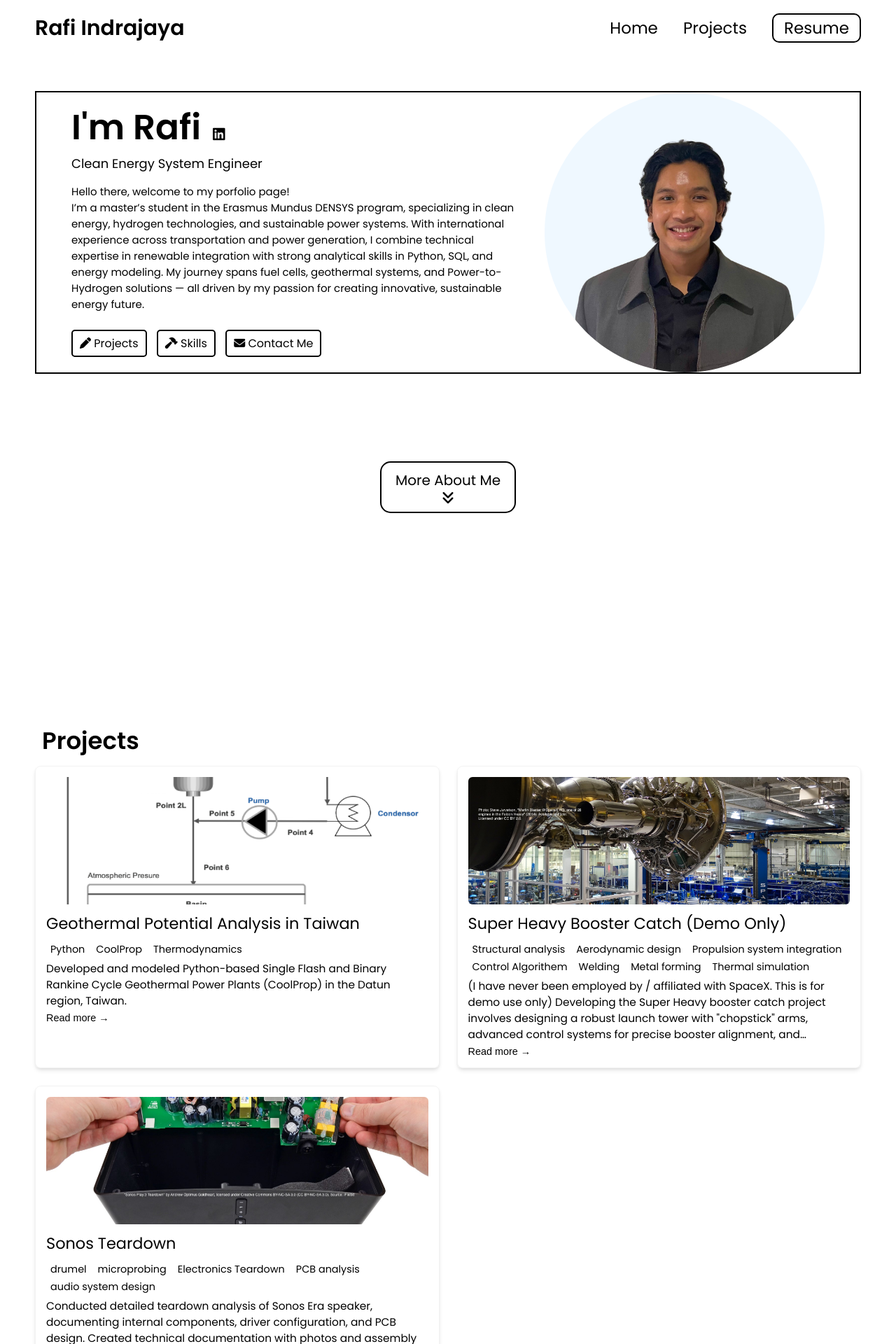
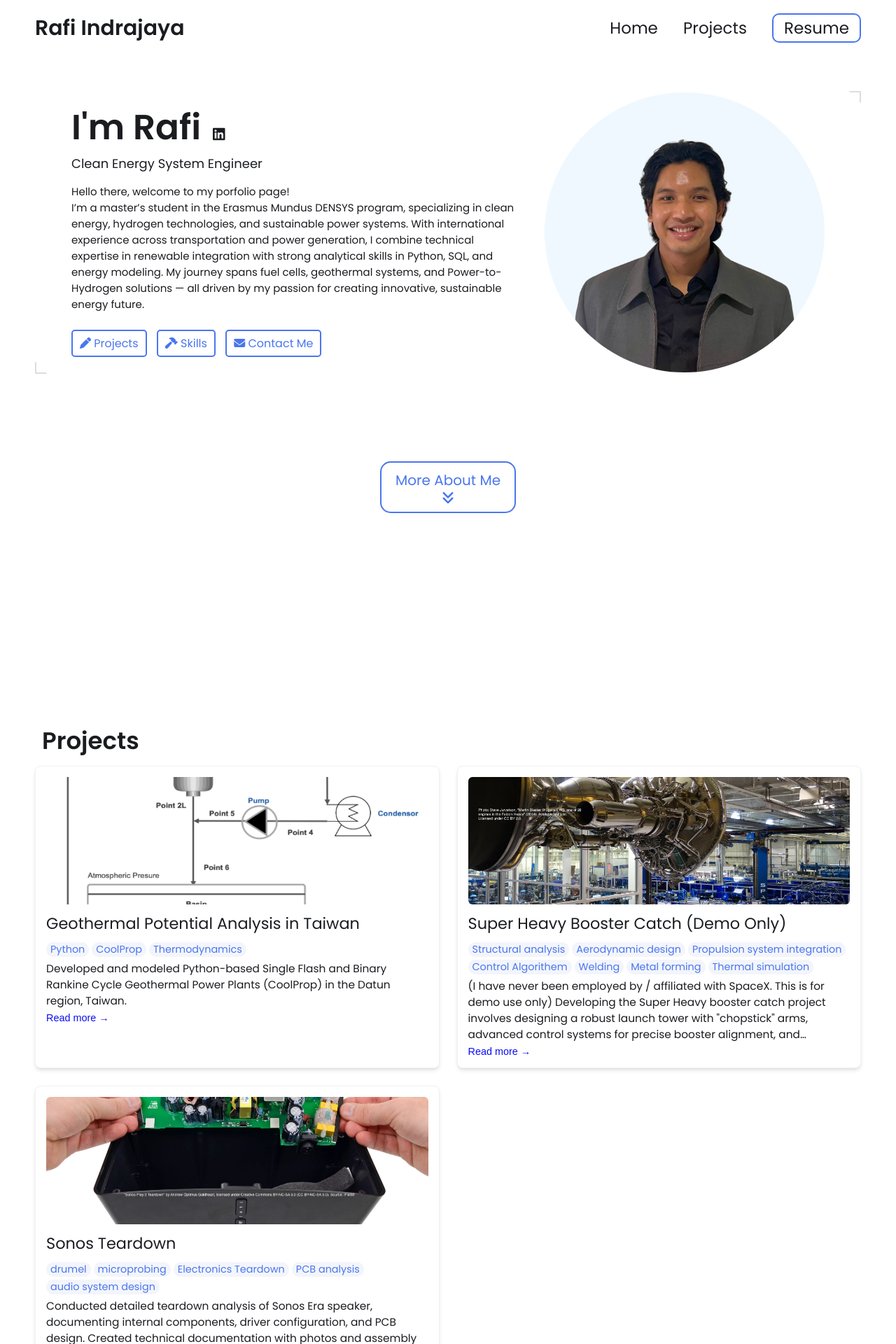
Before and after one commit to rafindrajaya/rafindrajaya.github.io, a Jekyll site: the page built from index.html, in a window 1280 px wide. Shown: the top 1920 px of the page at 70% size. Built offline with Jekyll 4.4.1, drawn with Linux system fonts in a browser that asks for light colours.

Commit message:
Update _config.yml

```diff
--- a/_config.yml
+++ b/_config.yml
@@ -94,13 +94,13 @@ formspree-key:   https://formspree.io/f/mqadkooo
 
 
 # Active theme (Updatethis to switch themes). Make sure to keep the indentation the samne.
-#colors: # this is the basic theme
- # text: "#1a1c20"
-  #border: "#ddd"
-  #link: "#4a76ee"
-  #highlight: "#0c0cf2"
-  #background: "#ffffff"
-  #light_background: "#f3f5fb"
+colors: # this is the basic theme
+  text: "#1a1c20"
+  border: "#ddd"
+  link: "#4a76ee"
+  highlight: "#0c0cf2"
+  background: "#ffffff"
+  light_background: "#f3f5fb"
 
 # A few examples.
 #basic theme:
@@ -111,13 +111,13 @@ formspree-key:   https://formspree.io/f/mqadkooo
   #background: "#ffffff"
   #light_background: "#f3f5fb"
 
-mint theme:
-  text: "#2c3333"
-  border: "#e0f2ef"
-  link: "#40b3a2"
-  highlight: "#2a9d8f"
-  background: "#f7fbfa"
-  light_background: "#f0f9f7"
+#mint theme:
+  #text: "#2c3333"
+  #border: "#e0f2ef"
+  #link: "#40b3a2"
+  #highlight: "#2a9d8f"
+  #background: "#f7fbfa"
+  #light_background: "#f0f9f7"
 
 #lemon theme:
  # text: "#2d2926"
```
